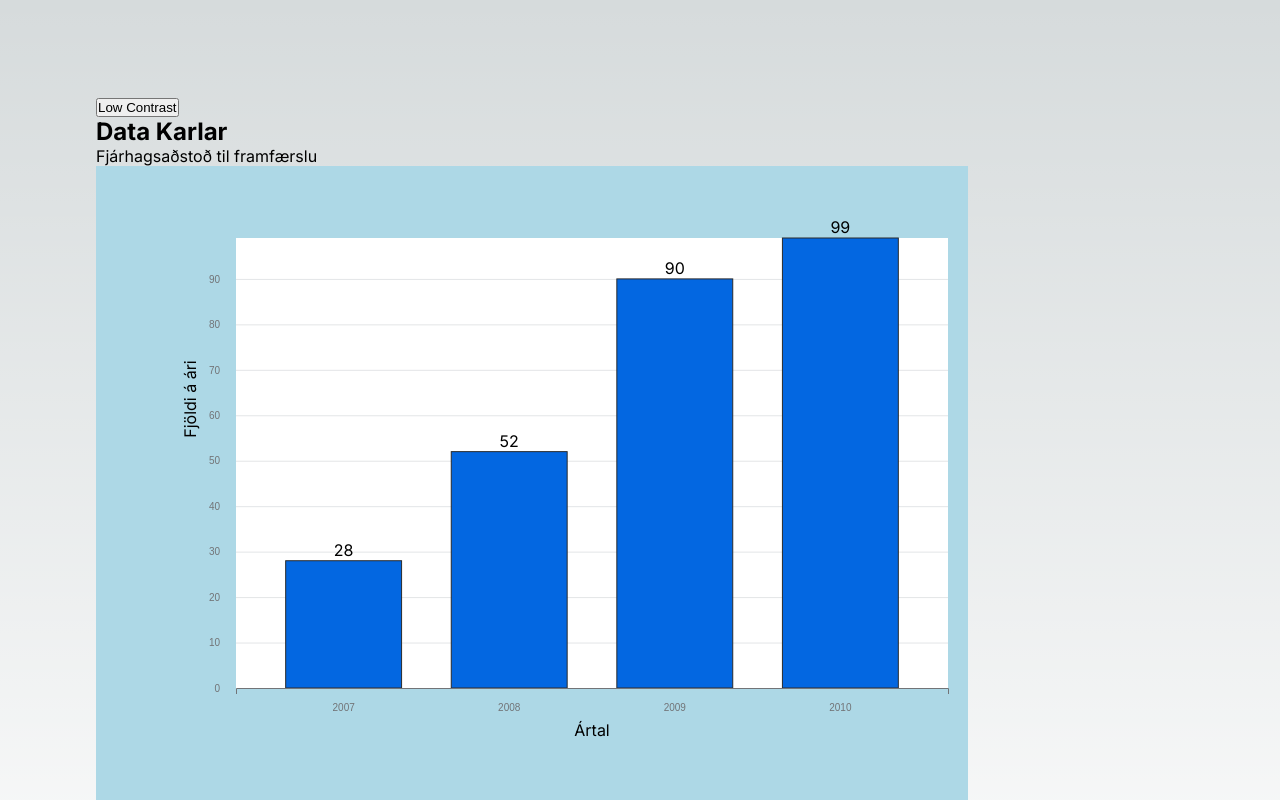
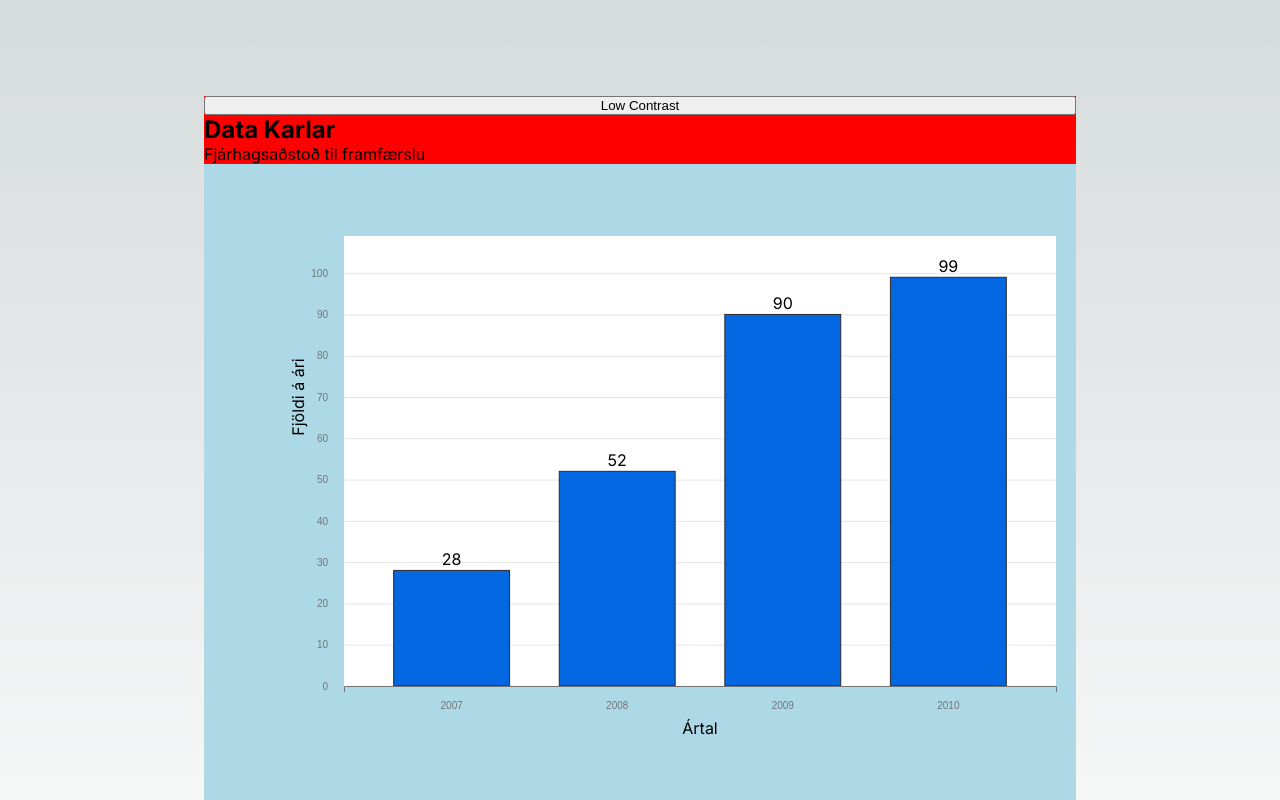
Before and after one commit to solveighelga/d3-reykjavik, a Next.js app: page / in a window 1280 px wide. Shown: the top 800 px of the page. Built offline with nearby package versions, Linux system fonts and the light colour scheme.

Commit message:
started styling the component

```diff
--- a/src/app/components/BarChart.tsx
+++ b/src/app/components/BarChart.tsx
@@ -120,9 +120,10 @@ export const BarChart = <T, K extends keyof T>({
 	const yScale = d3
 		.scaleLinear()
 		//define the domain of the scale first number of the domain is the minimum value of the data and the second number is the maximum value of the data
-		.domain([0, d3.max(data, yAccessor) || 0])
+		.domain([0, d3.max(data, yAccessor) + 10 || 0])
 		//define the range of the scale first number of the range is the minimum value of the svg and the second number is the maximum value of the svg. Svg canvas is mapped from top to bottom and left to right. So the minimum value of the svg is the height of the svg and the maximum value of the svg is 0 to make bars appear from the bottom
 		.range([chartHeight, 0]);
+
 
 	//define a XScale to scale the data to the svg canvas width
 	const xScale = d3
--- a/src/app/globals.css
+++ b/src/app/globals.css
@@ -70,3 +70,12 @@ a {
 		transition: none !important;
 	}
 }
+
+
+/* Barchart Styling */
+
+.BarChart__container {
+  display: flex;
+  flex-direction: column;
+  background-color: red;
+}
```
